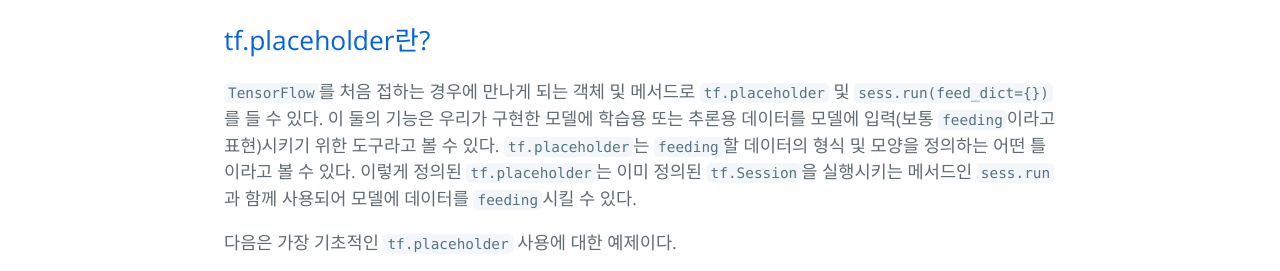
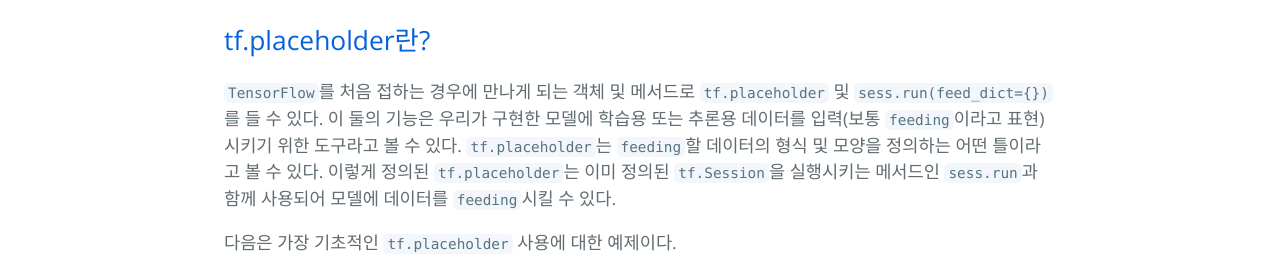
Before and after one commit to hcnoh/hcnoh.github.io, a Jekyll site: the page built from _posts/2018-11-05-tensorflow-data-module.md, in a window 1280 px wide. Shown: the part 544-815 px from the top of the page. Built offline with Jekyll 4.4.1, drawn with Linux system fonts in a browser that asks for light colours; comment, search, counter and statistics services are not loaded.

Commit message:
Update 2018-11-05-tensorflow-data-module.md

```diff
--- a/_posts/2018-11-05-tensorflow-data-module.md
+++ b/_posts/2018-11-05-tensorflow-data-module.md
@@ -16,7 +16,7 @@
 이번 포스팅은 `TensorFlow` 공식 홈페이지에 나온 내용을 참고하여 작성하였다.
 
 ## tf.placeholder란?
-`TensorFlow`를 처음 접하는 경우에 만나게 되는 객체 및 메서드로 `tf.placeholder` 및 `sess.run(feed_dict={})`를 들 수 있다. 이 둘의 기능은 우리가 구현한 모델에 학습용 또는 추론용 데이터를 모델에 입력(보통 `feeding`이라고 표현)시키기 위한 도구라고 볼 수 있다. `tf.placeholder`는 `feeding`할 데이터의 형식 및 모양을 정의하는 어떤 틀이라고 볼 수 있다. 이렇게 정의된 `tf.placeholder`는 이미 정의된 `tf.Session`을 실행시키는 메서드인 `sess.run`과 함께 사용되어 모델에 데이터를 `feeding`시킬 수 있다.
+`TensorFlow`를 처음 접하는 경우에 만나게 되는 객체 및 메서드로 `tf.placeholder` 및 `sess.run(feed_dict={})`를 들 수 있다. 이 둘의 기능은 우리가 구현한 모델에 학습용 또는 추론용 데이터를 입력(보통 `feeding`이라고 표현)시키기 위한 도구라고 볼 수 있다. `tf.placeholder`는 `feeding`할 데이터의 형식 및 모양을 정의하는 어떤 틀이라고 볼 수 있다. 이렇게 정의된 `tf.placeholder`는 이미 정의된 `tf.Session`을 실행시키는 메서드인 `sess.run`과 함께 사용되어 모델에 데이터를 `feeding`시킬 수 있다.
 
 다음은 가장 기초적인 `tf.placeholder` 사용에 대한 예제이다.
 
```
